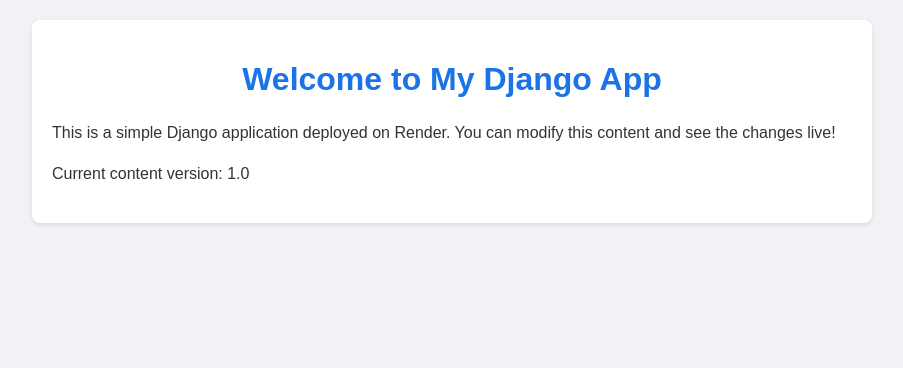
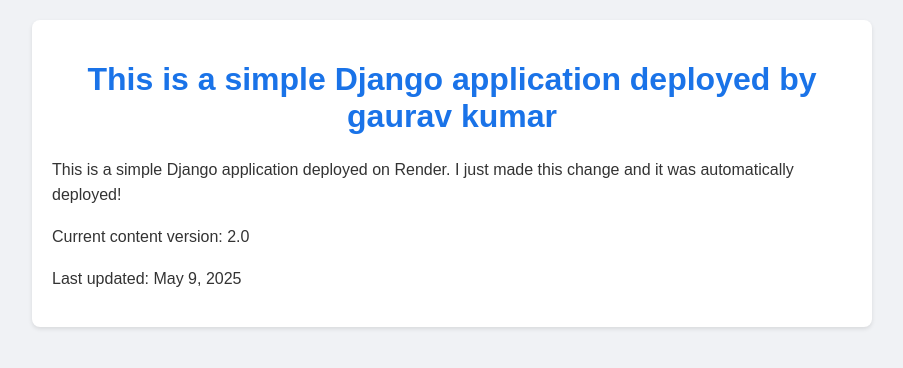
Before and after one commit to gauravkumar883421/Render-demo, a Django app: page / in a window 1280 px wide. Shown: the top 368 px of the page, without its empty margins (188-1091 px from the left). Run offline with Django 5.2, Linux system fonts and the light colour scheme.

Commit message:
Updated heading with new text

```diff
--- a/templates/home.html
+++ b/templates/home.html
@@ -31,9 +31,10 @@
 </head>
 <body>
     <div class="container">
-        <h1>Welcome to My Django App</h1>
-        <p>This is a simple Django application deployed on Render. You can modify this content and see the changes live!</p>
-        <p>Current content version: 1.0</p>
+        <h1>This is a simple Django application deployed by gaurav kumar</h1>
+        <p>This is a simple Django application deployed on Render. I just made this change and it was automatically deployed!</p>
+        <p>Current content version: 2.0</p>
+        <p>Last updated: May 9, 2025</p>
     </div>
 </body>
 </html>
```
